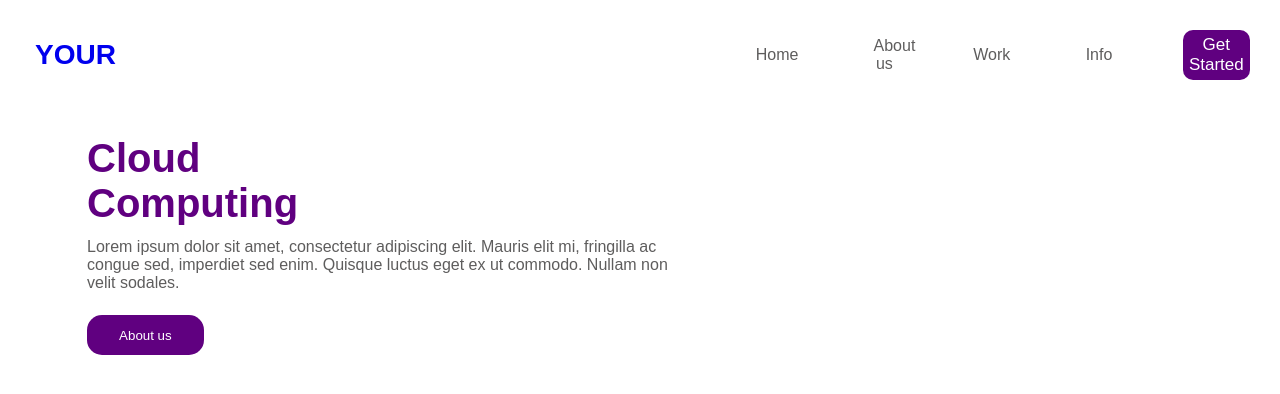
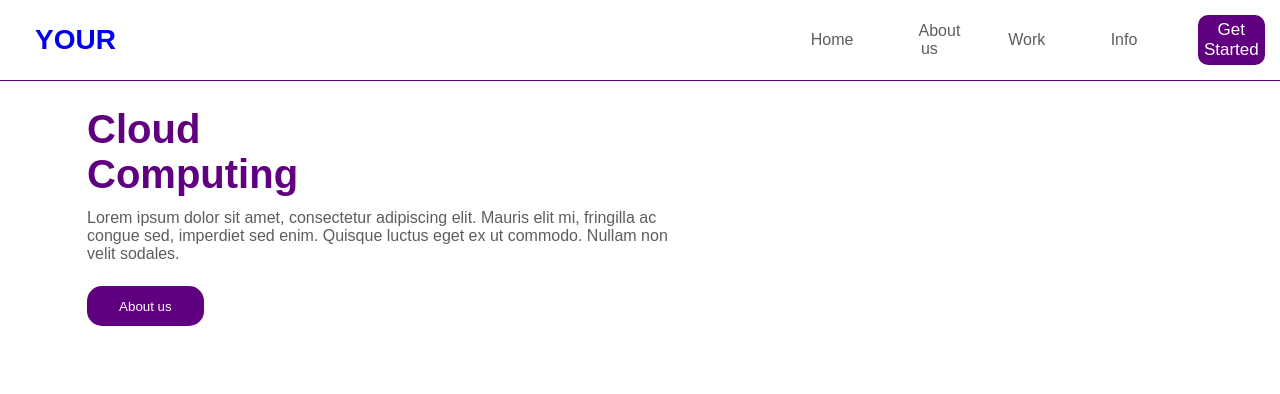
Before and after one commit to joaov1ct0r/react-cloud, a React (Create React App) app: page / in a window 1280 px wide. Shown: the top 394 px of the page. Built offline with nearby package versions, Linux system fonts and the light colour scheme.

Commit message:
estilo aplicado ao elemento nav

```diff
--- a/src/App.css
+++ b/src/App.css
@@ -12,6 +12,7 @@ nav {
     display: flex;
     justify-content: space-between;
     align-items: center;
+    border-bottom: 1px solid rgb(96, 0, 128);
 }
 
 nav ul {
@@ -19,11 +20,10 @@ nav ul {
     display: flex;
     flex-direction: row;
     align-items: center;
-    padding: 10px;
 }
 
 nav ul li {
-    padding: 20px;
+    padding: 15px;
     text-align: center;
     width: 100%;
 }
```
